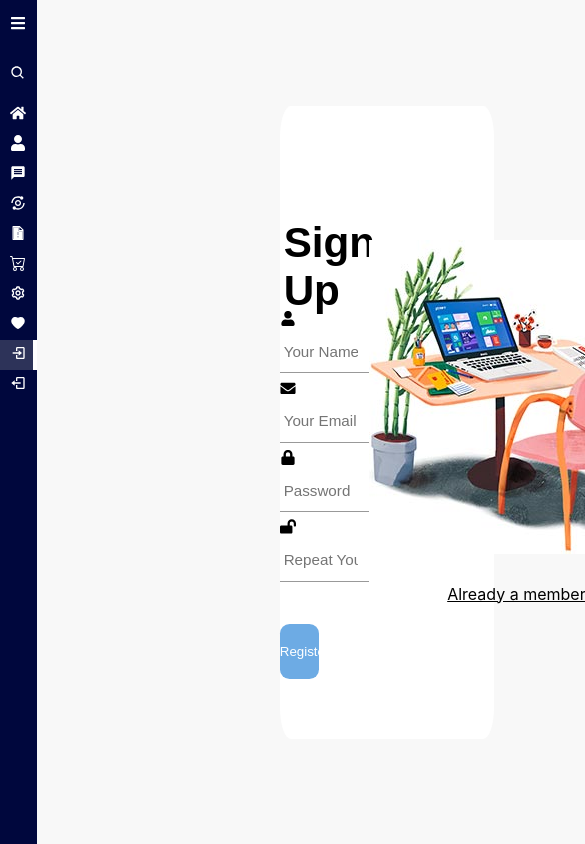
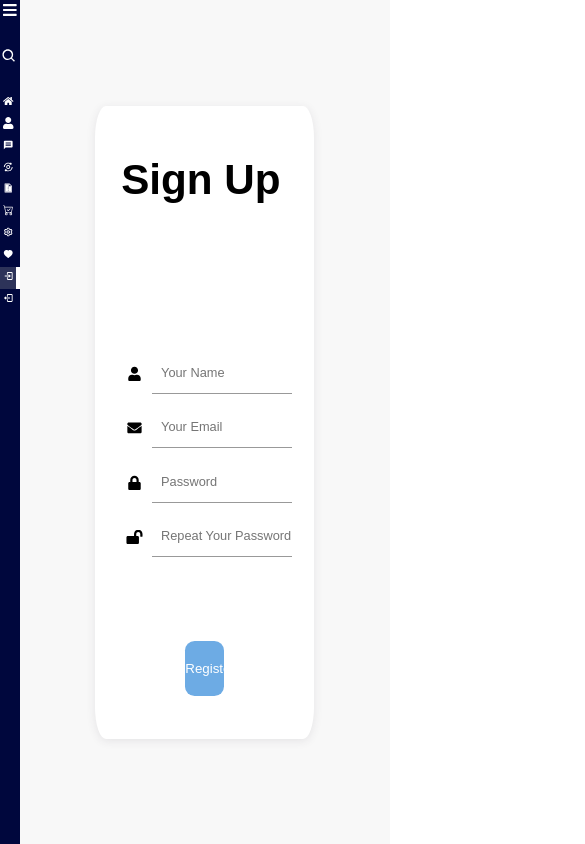
Before and after one commit to AnuragRoshan/CaeromProjectManagement-, a React (Create React App) app in the folder client/: page /signup in a window 390 px wide. Shown: the top 844 px of the page, 585 px wide, since content can reach past the window. Built offline with nearby package versions, Linux system fonts and the light colour scheme.

Commit message:
Made responsive

```diff
--- a/client/src/App.css
+++ b/client/src/App.css
@@ -2,6 +2,7 @@
   margin: 0;
   padding: 0;
   box-sizing: border-box;
+  width:100%;
 }
 
 a,a::after,a::before {
@@ -11,48 +12,43 @@ a,a::after,a::before {
 
 .main-container {
   display: flex;
-
 }
 
 .main {
-  padding: 20px;
+  padding: 5%;
 }
 
-.title {
-  font-size: 30px;
-}
 
 
 .sidebar {
   background: rgb(0, 7, 61);
   color: white;
   height: 100vh;
-
 }
 
 .top_section {
   display: flex;
   align-items: center;
   justify-content: space-between;
-  padding: 15px 10px;
+  padding: 10% 15%;
 }
 
 .logo {
-  font-size: 18px;
+  font-size: 1.4rem;
   line-height: 0;
 }
 
 .search {
   display: flex;
   align-items: center;
-  margin: 10px 0;
-  height: 30px;
-  padding: 10px;
+  margin: 1% 0;
+  height: 8%;
+  padding: 1%;
 }
 
 .search input {
   border: none;
-  margin-left: 10px;
+  margin-left: 0%;
   border-radius: 5px;
   background: rgb(238, 238, 238);
 }
@@ -60,8 +56,8 @@ a,a::after,a::before {
 .link {
   display: flex;
   color: white;
-  gap: 10px;
-  padding: 5px 10px;
+  gap: 1%;
+  padding: 5% 10%;
   border-right: 4px solid transparent;
   transition: 0.2s cubic-bezier(0.6, -0.28, 0.735, 0.045);
 
@@ -82,7 +78,7 @@ a,a::after,a::before {
 
 .link-text {
   white-space: nowrap;
-  font-size: 15px;
+  font-size: 1rem;
 }
 
 /* Login Section CSS */
@@ -92,10 +88,10 @@ a,a::after,a::before {
   justify-content: center;
   align-items: center;
   background-color: #fff9f9;
-  min-height: 700px;
-  min-width: 700px;
-  height: 100vh;
-  width: 100vw;
+  min-height: 70%;
+  min-width: 70%;
+  height: 100%;
+  width: 100%;
   background-color: #f8f8f8;
 
 }
@@ -105,10 +101,12 @@ a,a::after,a::before {
   flex-direction: row;
   align-items: center;
   justify-content: space-around;
-  width: 55vw;
-  height: 75vh;
+  width: 59%;
+  height: 75%;
   border-radius: 5%;
   background-color:white;
+
+  box-shadow: rgb(58 53 65 / 10%) 0px 2px 10px 0px;
 
 }
 
@@ -120,18 +118,20 @@ a,a::after,a::before {
 
 .signUp{
   display: flex;
-  height:60vh;
-  width:23vw;
+  height:100%;
+  width:65%;
   flex-direction: column;
   justify-content: space-between;
+  max-width: 90%;
 }
 
 .signIn{
   display: flex;
-  height:60vh;
-  width:23vw;
+  height:100%;
+  width:65%;
   flex-direction: column;
-  justify-content: space-around;
+  justify-content: space-between;
+  max-width: 90%;
 }
 
 .lgn-form
@@ -142,10 +142,10 @@ a,a::after,a::before {
 }
 
 .lgn-input{
-  padding-left: 1vw;
-  font-size: 1.8vh;
+  padding-left: 5%;
+  font-size: 0.8rem;
   border:none;
-  width:20vw;
+  width:100%;
   height:5vh;
 }
 
@@ -171,3 +171,28 @@ color:white;
 .auth>div{
   margin-left: 1vw;
 }
+
+/* Resposive Sign In */
+@media only screen and (max-width: 963px) {
+  .vecImage{
+    display: none;
+  }
+
+  .signUp{
+    width:80%
+  }
+}
+
+
+/* @media only screen and (max-width: 480px) {
+
+  .vecImage{
+    display: none;
+  }
+
+  .signUp{
+    width:80%;
+    height:100%;
+  }
+
+} */
--- a/client/src/App.js
+++ b/client/src/App.js
@@ -18,17 +18,17 @@ function App() {
       <Router>
         <Sidebar>
           <Routes>
-            <Route path="/" element={<Dashboard />} />
-            <Route path="/analytics" element={<Analytics />} />
-            <Route path="/fileManager" element={<FileManager />} />
-            <Route path="/messages" element={<Messages />} />
-            <Route path="/order" element={<Order />} />
-            <Route path="/saved" element={<Saved />} />
-            <Route path="/settings" element={<Settings />} />
-            <Route path="/users" element={<Users />} />
-            <Route path="/signup" element={<SignUp />} />
-            <Route path="/signin" element={<SignIn />} />
-            <Route path="*" element={<>Not Found</>} />
+            <Route exact path="/" element={<Dashboard />} />
+            <Route exact path="/analytics" element={<Analytics />} />
+            <Route exact path="/fileManager" element={<FileManager />} />
+            <Route exact path="/messages" element={<Messages />} />
+            <Route exact path="/order" element={<Order />} />
+            <Route exact path="/saved" element={<Saved />} />
+            <Route exact path="/settings" element={<Settings />} />
+            <Route exact path="/users" element={<Users />} />
+            <Route exact path="/signup" element={<SignUp />} />
+            <Route exact path= "/signin" element={<SignIn />} />
+            <Route exact path="*" element={<>Not Found</>} />
           </Routes>
         </Sidebar>
       </Router>
--- a/client/src/components/Sidebar.jsx
+++ b/client/src/components/Sidebar.jsx
@@ -93,9 +93,10 @@ const routes = [
         name: "SignIn",
         icon: <BiLogOut />,
     },
+
 ];
 
-const Sidebar = ({ children }) => {
+const Sidebar = ({children}) => {
 
     const [isOpen, setIsOpen] = useState(false);
 
@@ -111,8 +112,8 @@ const Sidebar = ({ children }) => {
             },
         },
         show: {
-            width: "140px",
-            padding: "5px 15px",
+            width: "130%",
+            padding: "3% 7%",
             opacity: 1,
             transition: {
                 duration: 0.2,
@@ -141,7 +142,7 @@ const Sidebar = ({ children }) => {
     return (
         <div className="main-container">
             <motion.div animate={{
-                width: isOpen ? '200px' : '37px', transition: {
+                width: isOpen ? '15%' : '5%', transition: {
                     duration: 0.5,
                     type: "spring",
                     damping: 11,
@@ -153,13 +154,13 @@ const Sidebar = ({ children }) => {
                         exit='hidden'
                         variants={showAnimation}
                         className='logo'>Caerom</motion.h1>}
-                    <div className='bars'>
+                    <div style={{alignItems:'center'}} className='bars'>
                         <FaBars onClick={toggle} />
                     </div>
                 </div>
 
                 <div className='search'>
-                    <div className='search-icon'>
+                    <div  style={{textAlign:'center',paddingLeft:"5%", paddingRight:'10%'}}className='search-icon'>
                         <BiSearch />
                     </div>
                     <AnimatePresence>
@@ -177,7 +178,7 @@ const Sidebar = ({ children }) => {
                 <section className='routes'>
                     {routes.map((route) => (
                         <NavLink activeClassName="active" className="link" to={route.path} key={route.name}>
-                            <div className='icon' >{route.icon}</div>
+                            <div style={{alignContent:'center' ,width:'20px' ,marginLeft:'10%'}}className='icon' >{route.icon}</div>
                             <AnimatePresence>
                                 {isOpen &&
                                     <motion.div
--- a/client/src/index.css
+++ b/client/src/index.css
@@ -5,6 +5,8 @@ body {
     sans-serif;
   -webkit-font-smoothing: antialiased;
   -moz-osx-font-smoothing: grayscale;
+  width:100%;
+  height:100%;
 }
 
 code {
--- a/client/src/pages/SignIn.jsx
+++ b/client/src/pages/SignIn.jsx
@@ -1,38 +1,118 @@
-import {  FaFacebookSquare,  FaGooglePlusSquare, FaLock, FaTwitterSquare,  FaUser } from 'react-icons/fa';
+import {
+  FaFacebookSquare,
+  FaGooglePlusSquare,
+  FaLock,
+  FaTwitterSquare,
+  FaUser,
+} from "react-icons/fa";
 
 const SignIn = () => {
-
-    const onLogin = () => {
-
-    }
-
+  const onLogin = () => {};
 
   return (
     <div className="login">
       <div className="lgn-box">
-                <div className='vecImage'>
-                    <div><img src='../static/signin-image.jpg' alt="" /></div>
-                    <div style={{ alignSelf: "center", marginTop: '3vh' }}><a href="/signUp"><span style={{ textDecorationLine: "underline" }}>Create a account</span></a></div>
+        <div className="vecImage">
+          <div style={{ textAlign: "center" }}>
+            <img
+              style={{ maxWidth: "80%", height: "auto" }}
+              src="../static/signin-image.jpg"
+              alt=""
+            />
+          </div>
+          <div
+            style={{
+              textAlign: "center",
+              alignSelf: "center",
+              marginTop: "3vh",
+            }}
+          >
+            <a href="/signUp">
+              <span style={{ textDecorationLine: "underline" }}>
+                Create a account
+              </span>
+            </a>
+          </div>
         </div>
         <div className="signIn">
-                    <div style={{paddingBottom:"3vh", height: "10vh", fontSize: "5vh", fontFamily: "sans-serif", fontWeight: '700', marginTop: '6vh' }}>Sign In</div>
-                    <div style={{paddingBottom:"15vh"}} className="lgn-form">
+          <div
+            style={{
+              fontSize: "5vh",
+              fontFamily: "sans-serif",
+              fontWeight: "700",
+              marginTop: "6vh",
+              marginLeft: "1vw",
+            }}
+          >
+            Sign In
+          </div>
+          <div className="lgn-form">
             <form action="" method="post">
-                            <div style={{ margin: "7% 0", borderBottom: "1px solid #999" }}><FaUser style={{ paddingTop: '1%' }} /><input className="lgn-input" type="text" placeholder='Your Name' /></div>
-                            <div style={{ margin: "7% 0", borderBottom: "1px solid #999" }}><FaLock style={{ paddingTop: '1%' }} /><input className="lgn-input" type="password" placeholder='Password' /></div>
-                            <div style={{ marginTop: "5vh" }}><button type="submit" className="btn" onClick={onLogin}>Log in</button></div>
+              <div
+                style={{
+                  display: "flex",
+                  justifyContent: "center",
+                  alignItems: "center",
+                  margin: "7% 0",
+                }}
+              >
+
+                  <FaUser
+                    style={{
+                      maxWidth: "20%",
+                    }}
+                  />
+                  <input
+                    style={{ borderBottom: "1px solid #999" }}
+                    className="lgn-input"
+                    type="text"
+                    placeholder="Your Name"
+                  />
+                </div>
+              <div
+                style={{
+                  margin: "7% 0",
+                  display: "flex",
+                  justifyContent: "center",
+                  alignItems: "center",
+                }}
+              >
+                  <FaLock
+                    style={{
+                      maxWidth: "20%",
+                      paddingTop: "1%",
+                    }}
+                  />
+                  <input
+                    style={{ borderBottom: "1px solid #999" }}
+                    className="lgn-input"
+                    type="password"
+                    placeholder="Password"
+                  />
+              </div>
+              <div style={{ marginTop: "5vh",textAlign:'center' }}>
+                <button type="submit" className="btn" onClick={onLogin}>
+                  Log in
+                </button>
+              </div>
             </form>
           </div>
-                    <div style={{paddingBottom:"9vh"}} className="auth">
+          <div style={{ paddingBottom: "9vh" }} className="auth">
             <div>Or login with</div>
-                        <div><FaFacebookSquare /></div>
-                        <div><FaTwitterSquare /></div>
-                        <div><FaGooglePlusSquare /></div>
+            <div>
+              <FaFacebookSquare />
+            </div>
+            <div>
+              <FaTwitterSquare />
+            </div>
+            <div>
+              <FaGooglePlusSquare />
             </div>
           </div>
         </div>
       </div>
-    )
-}
+    </div>
+  );
+};
 
-export default SignIn
+export default SignIn;
--- a/client/src/pages/SignUp.jsx
+++ b/client/src/pages/SignUp.jsx
@@ -1,34 +1,148 @@
-import { FaEnvelope, FaLock, FaLockOpen, FaUser, } from 'react-icons/fa';
+import { FaEnvelope, FaLock, FaLockOpen, FaUser } from "react-icons/fa";
 
 const SignUp = () => {
-
-    const onRegister = () => {
-
-    }
-
+  const onRegister = () => {};
 
   return (
     <div className="login">
       <div className="lgn-box">
         <div className="signUp">
-                    <div style={{ height: "10vh", fontSize: "5vh",fontFamily:"sans-serif", fontWeight: '700', marginTop: '6vh', marginLeft:'1vw' }}>Sign Up</div>
+          <div
+            style={{
+              fontSize: "5vh",
+              fontFamily: "sans-serif",
+              fontWeight: "700",
+              marginTop: "6vh",
+              marginLeft: "1vw",
+            }}
+          >
+            Sign Up
+          </div>
           <div className="lgn-form">
             <form action="" method="post">
-                            <div style={{ margin: "7% 0",borderBottom: "1px solid #999"}}><FaUser style={{paddingTop:'1%'}}/><input className="lgn-input" type="text" placeholder='Your Name' /></div>
-                            <div style={{ margin: "7% 0",borderBottom: "1px solid #999"}}><FaEnvelope style={{paddingTop:'1%'}} /><input className="lgn-input" type="text" placeholder='Your Email' /></div>
-                            <div style={{ margin: "7% 0",borderBottom: "1px solid #999" }}><FaLock style={{paddingTop:'1%'}} /><input className="lgn-input" type="password" placeholder='Password' /></div>
-                            <div style={{ margin: "7% 0",borderBottom: "1px solid #999" }}><FaLockOpen style={{paddingTop:'1%'}} /><input className="lgn-input" type="password" placeholder='Repeat Your Password' /></div>
-                            <div style={{ marginTop: "5vh" }}><button type="submit" className="btn" onClick={onRegister}>Register</button></div>
+              <div
+                style={{
+                  margin: "7% 0",
+                  display: "flex",
+                  justifyContent: "center",
+                  alignItems: "center",
+                }}
+              >
+                <FaUser
+                  style={{
+                    maxWidth: "20%",
+                    paddingTop: "1%",
+                  }}
+                />
+                <input
+                  style={{ borderBottom: "1px solid #999" }}
+                  className="lgn-input"
+                  type="text"
+                  placeholder="Your Name"
+                />
+              </div>
+              <div
+                style={{
+                  margin: "7% 0",
+                  display: "flex",
+                  justifyContent:"space-between" ,
+                  alignItems: "center",
+                }}
+              >
+                <FaEnvelope
+                  style={{
+                    maxWidth: "20%",
+                    paddingTop: "1%",
+                  }}
+                />
+                <input
+                  style={{ borderBottom: "1px solid #999" }}
+                  className="lgn-input"
+                  type="text"
+                  placeholder="Your Email"
+                />
+              </div>
+              <div
+                style={{
+                  margin: "7% 0",
+                  display: "flex",
+                  justifyContent: "center",
+                  alignItems: "center",
+                }}
+              >
+                <FaLock
+                  style={{
+                    maxWidth: "20%",
+                    paddingTop: "1%",
+                  }}
+                />
+                <input
+                  style={{ borderBottom: "1px solid #999" }}
+                  className="lgn-input"
+                  type="password"
+                  placeholder="Password"
+                />
+              </div>
+              <div
+                style={{
+                  margin: "7% 0",
+                  display: "flex",
+                  justifyContent: "center",
+                  alignItems: "center",
+                }}
+              >
+                <FaLockOpen
+                  style={{
+                    maxWidth: "20%",
+                    paddingTop: "1%",
+                  }}
+                />
+                <input
+                  style={{ borderBottom: "1px solid #999" }}
+                  className="lgn-input"
+                  type="password"
+                  placeholder="Repeat Your Password"
+                />
+              </div>
+              <div
+                style={{
+                  textAlign: "center",
+                  marginTop: "10vh",
+                  marginBottom: "5vh",
+                }}
+              >
+                <button type="submit" className="btn" onClick={onRegister}>
+                  Register
+                </button>
+              </div>
             </form>
           </div>
         </div>
-                <div className='vecImage'>
-                    <div><img src='../static/signup-image.jpg' alt="" /></div>
-                    <div style={{ alignSelf: "center", marginTop: '3vh' }}><a href="/signin"><span style={{ textDecorationLine: "underline" }}>Already a member</span></a></div>
+        <div className="vecImage">
+          <div style={{ textAlign: "center" }}>
+            <img
+              style={{ maxWidth: "80%", height: "auto" }}
+              src="../static/signup-image.jpg"
+              alt=""
+            />
+          </div>
+          <div
+            style={{
+              textAlign: "center",
+              alignSelf: "center",
+              marginTop: "3vh",
+            }}
+          >
+            <a href="/signin">
+              <span style={{ textDecorationLine: "underline" }}>
+                Already a member
+              </span>
+            </a>
           </div>
         </div>
       </div>
-    )
-}
+    </div>
+  );
+};
 
-export default SignUp
+export default SignUp;
--- a/client/src/pages/Users.jsx
+++ b/client/src/pages/Users.jsx
@@ -1,7 +1,7 @@
 
 const Users = () => {
   return (
-    <div className="title">Users</div>
+    <div className="title" style={{backgroundColor:"red"}}>Users</div>
   )
 }
 
```
Lines whose indentation alone changed are shown as unchanged.
